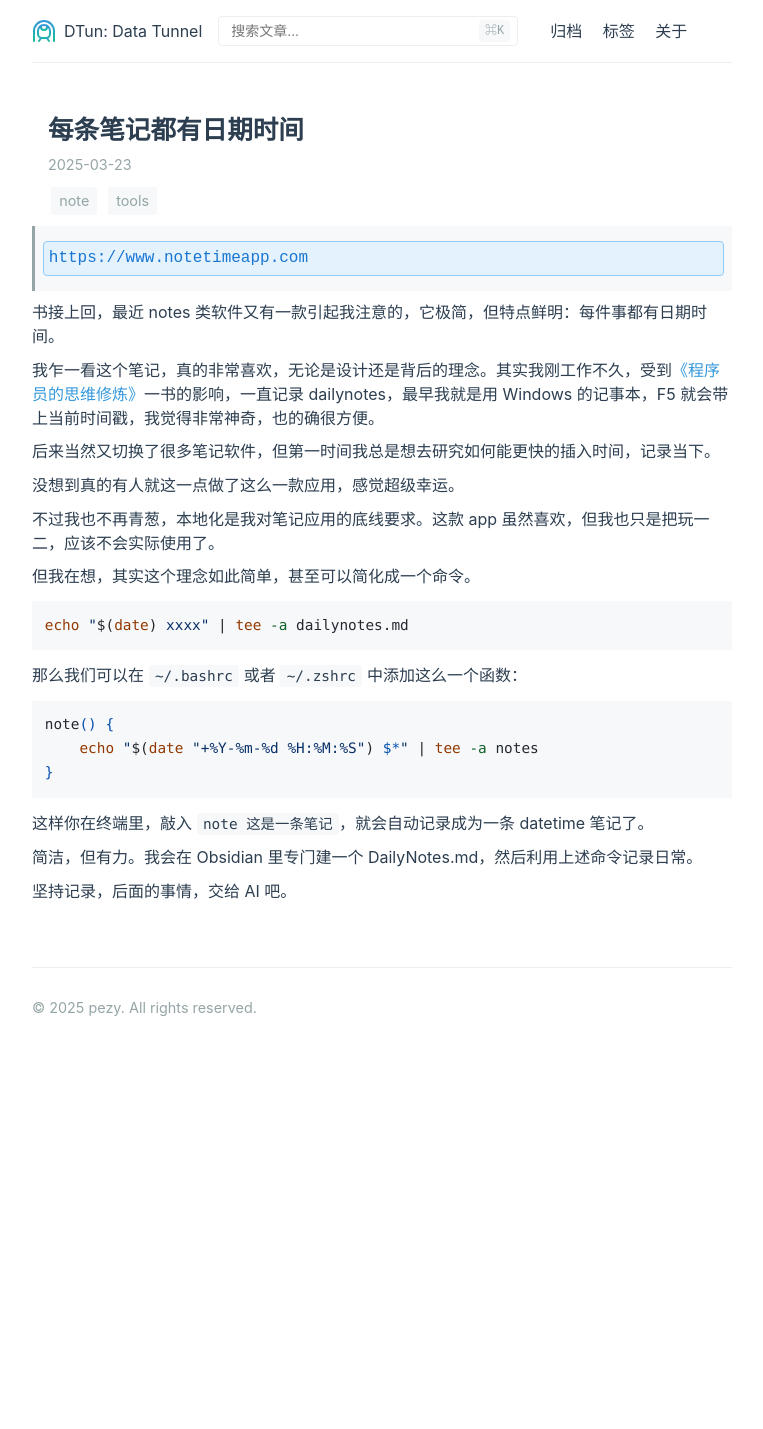
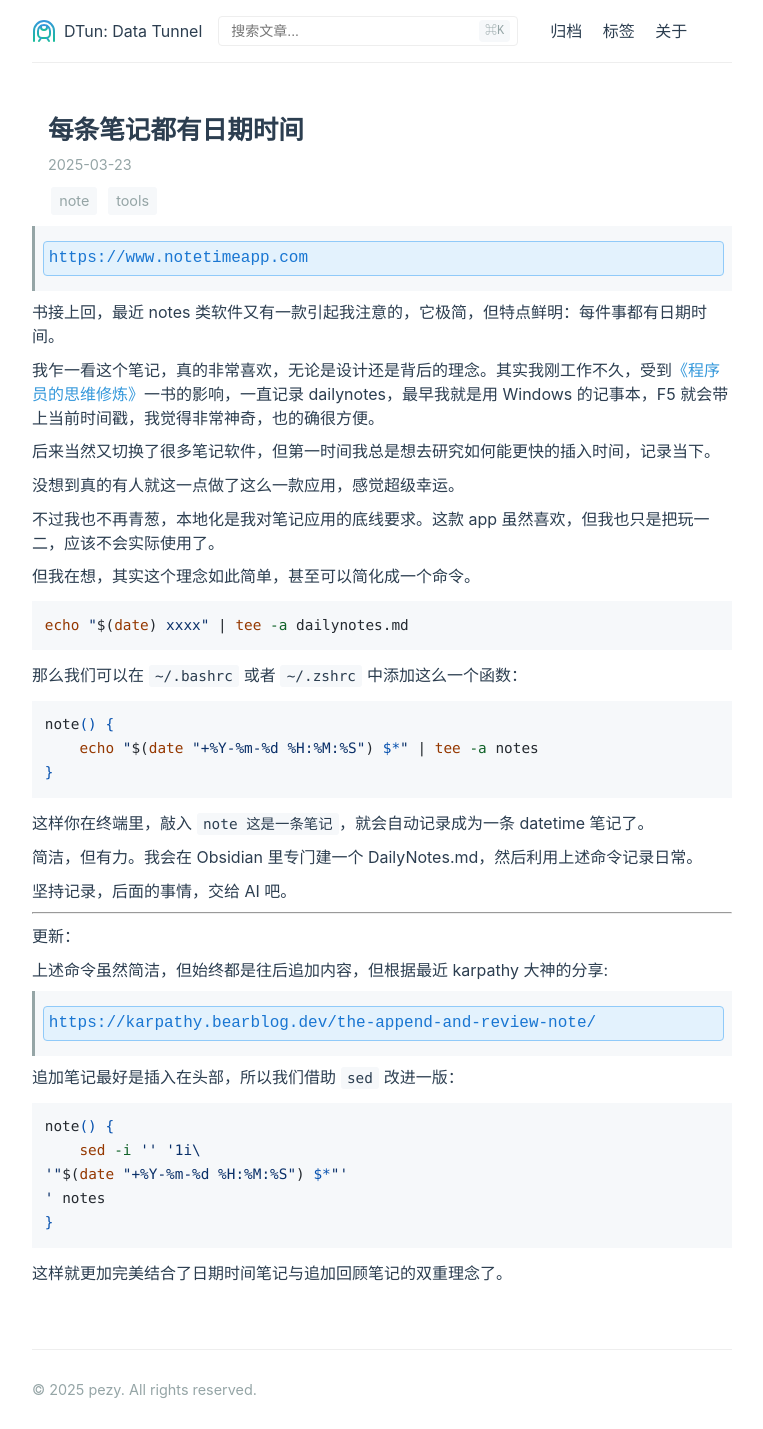
Before and after one commit to pezy/pezy.github.io, a Jekyll site: the page built from _posts/2025-03-23-datetime-notes.md, in a window 1280 px wide. Shown: the whole page, without its empty margins (258-1021 px from the left). Built offline with Jekyll 4.4.1, drawn with Linux system fonts in a browser that asks for light colours; comment, search, counter and statistics services are not loaded; before the commit the page ends 1047 px from its top, so only the background shows below that.

Commit message:
feat: append notes

````diff
--- a/_posts/2025-03-23-datetime-notes.md
+++ b/_posts/2025-03-23-datetime-notes.md
@@ -37,3 +37,23 @@ note() {
 简洁，但有力。我会在 Obsidian 里专门建一个 DailyNotes.md，然后利用上述命令记录日常。
 
 坚持记录，后面的事情，交给 AI 吧。
+
+----
+
+更新：
+
+上述命令虽然简洁，但始终都是往后追加内容，但根据最近 karpathy 大神的分享:
+
+> <https://karpathy.bearblog.dev/the-append-and-review-note/>
+
+追加笔记最好是插入在头部，所以我们借助 `sed` 改进一版：
+
+```sh
+note() {
+    sed -i '' '1i\
+'"$(date "+%Y-%m-%d %H:%M:%S") $*"'
+' notes
+}
+```
+
+这样就更加完美结合了日期时间笔记与追加回顾笔记的双重理念了。
````
